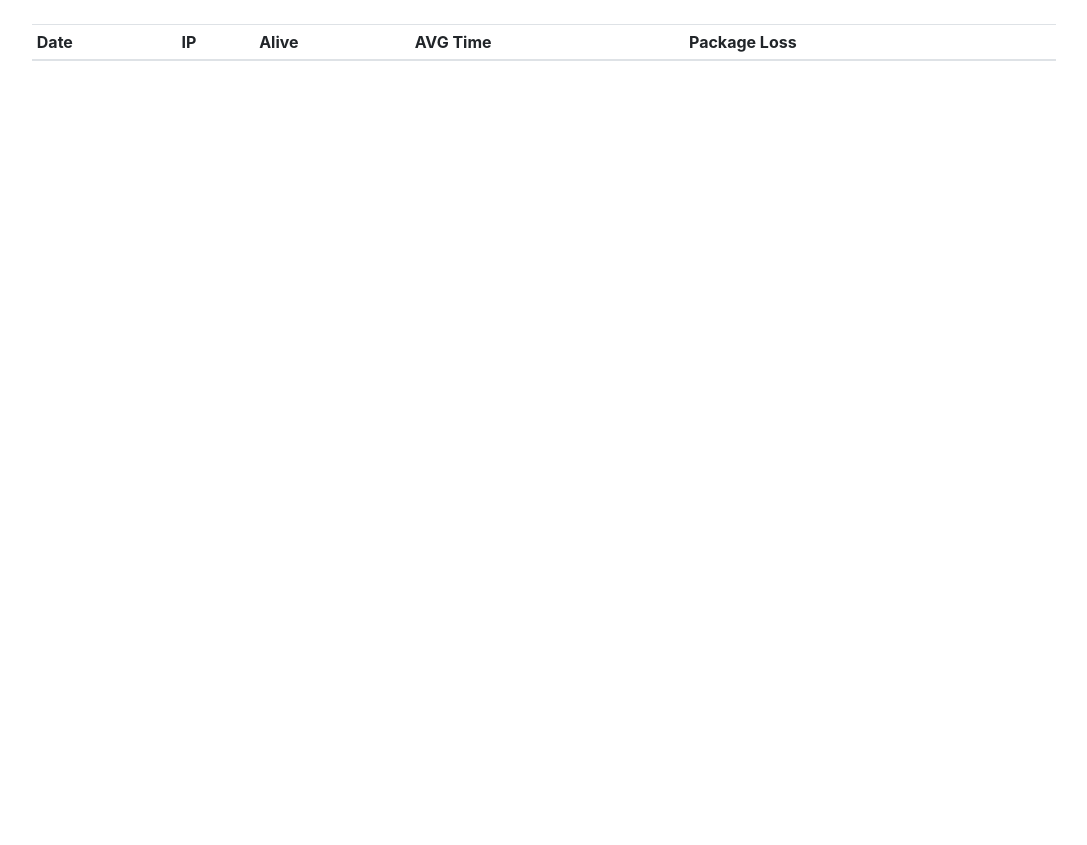
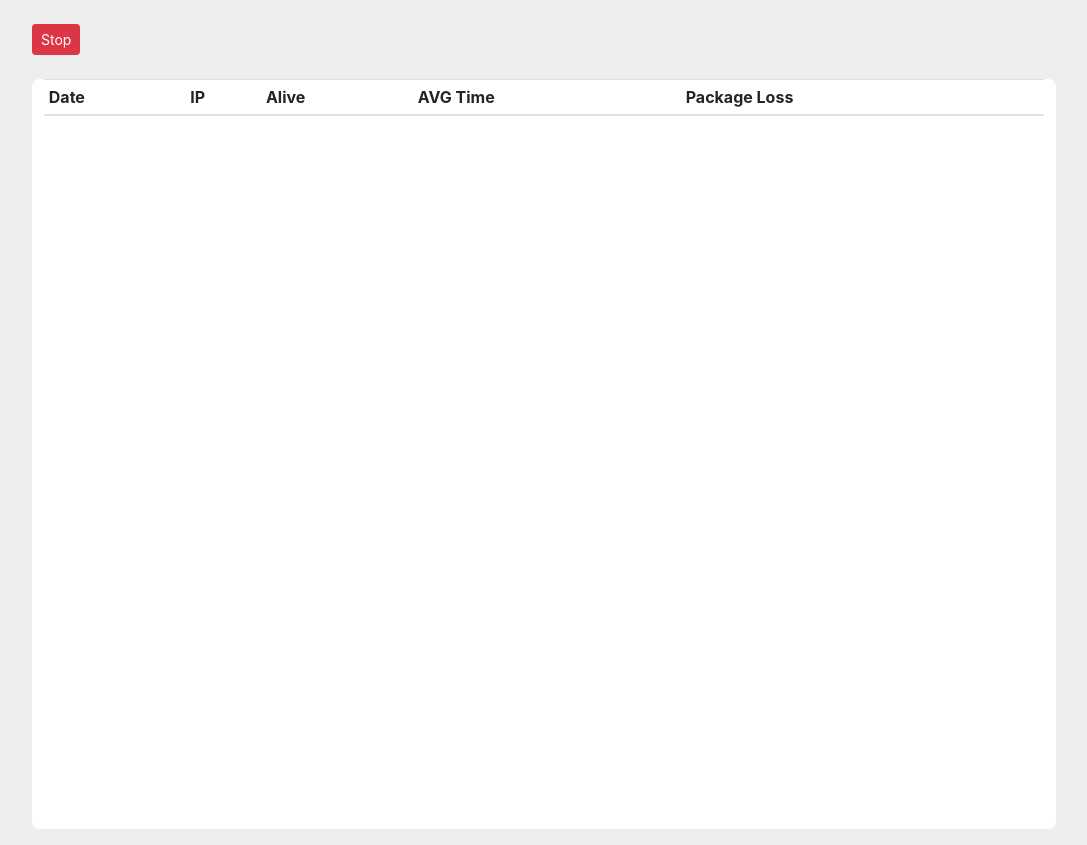
Before and after one commit to alisson-moura/pingMonitor, a website: page index.html in a window 1280 px wide. Shown: the whole page, without its empty margins (96-1183 px from the left). Before the commit the page ends 800 px from the top, so only its background shows below. Drawn offline with nearby package versions, Linux system fonts and the light colour scheme; no server answers.

Commit message:
feat: adiciona estilo

```diff
--- a/index.html
+++ b/index.html
@@ -12,6 +12,9 @@
 
 <body>
     <style>
+        body {
+            background: #eee;
+        }
         .container-log {
             max-width: 80%;
             margin: 1rem auto;
@@ -19,8 +22,11 @@
 
         .my-custom-scrollbar {
             position: relative;
-            height: 80vh;
+            height: 750px;
             overflow: auto;
+            background: #fff;
+            border-radius: 8px;
+            padding: 0 12px 12px 12px;
         }
 
         .table-wrapper-scroll-y {
@@ -30,7 +36,9 @@
     <div class="container-log">
         <h1 id="title"></h1>
         <h2 id="host"></h2>
-        <h2 id="start" class="mb-4"></h2>
+        <div class=" d-flex-column"> <h2 id="start" class="mb-4"></h2>
+            <a class="btn btn-sm btn-danger mb-4" href="/stop">Stop</a></div>
+
         <div class="table-wrapper-scroll-y my-custom-scrollbar">
             <table class="table table-hover table-sm">
                 <thead>
```
Also changed, not shown: form.html (+4 -4 lines).
